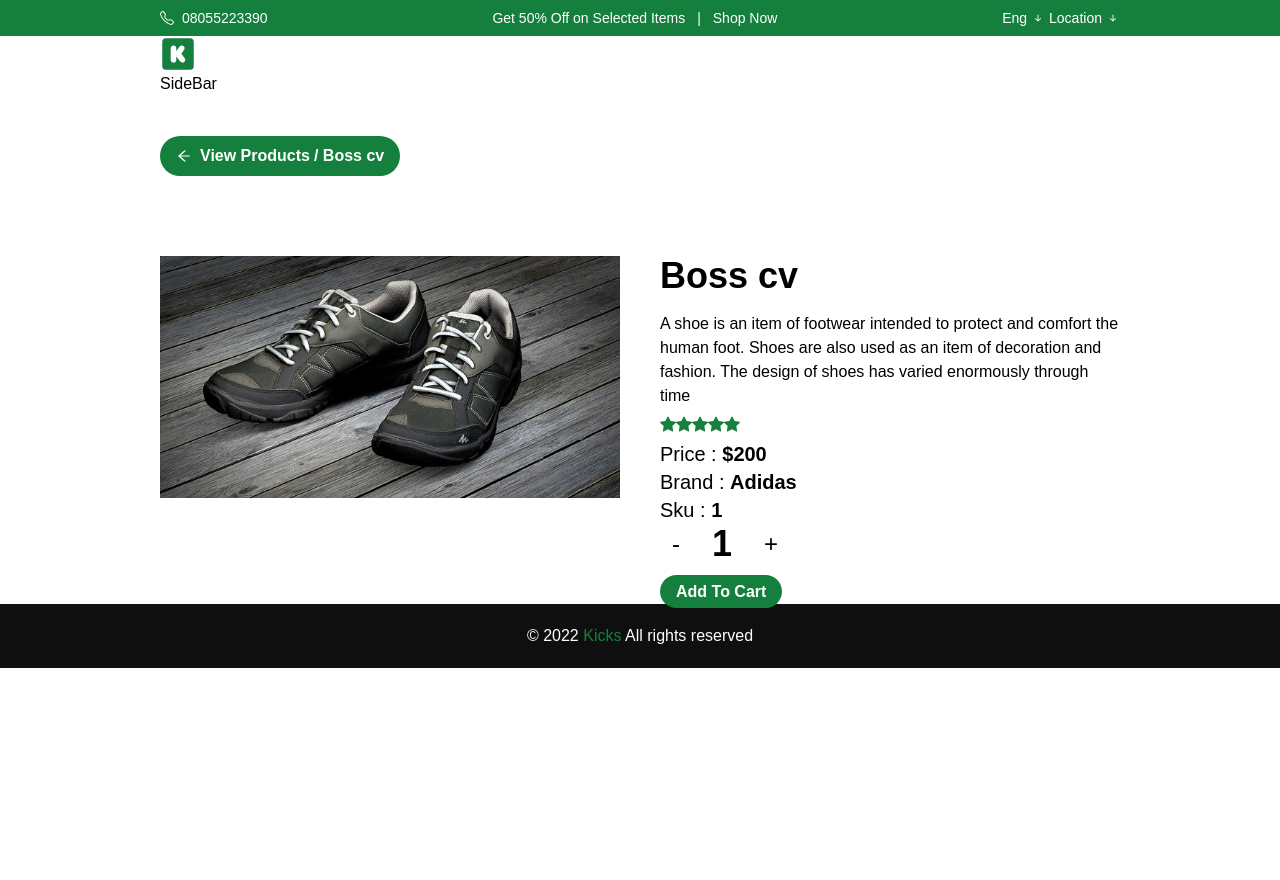
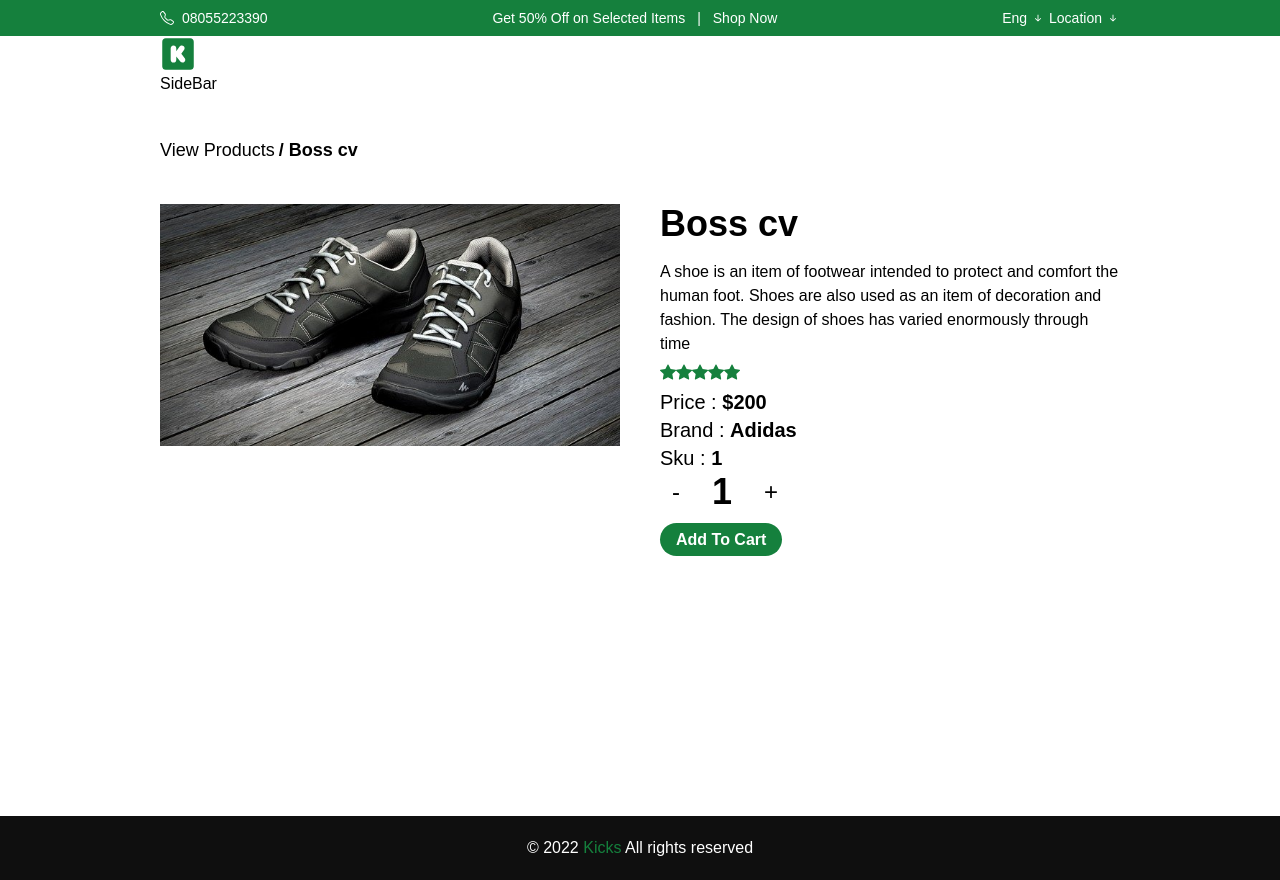
Before and after one commit to Osezei/productsDisplayPracice, a React (Create React App) app: page /products/1 in a window 1280 px wide. Before the commit the page ends 800 px from the top, so only its background shows below. Built offline with nearby package versions, Linux system fonts and the light colour scheme.

Commit message:
thankful

```diff
--- a/src/components/Product.js
+++ b/src/components/Product.js
@@ -5,7 +5,7 @@ import styled from "styled-components";
 
 const Product = () => {
   return (
-    <Main className="container ">
+    <Main className="container page">
       <div>
         <h2 className="text-2xl lg:text-3xl textbold text-white bg-green-700 font-bold text-center p-2">
           Features
--- a/src/components/ProductList.js
+++ b/src/components/ProductList.js
@@ -33,7 +33,7 @@ const ProductList = () => {
   //   });
   // }
   return (
-    <Main className="container py-10">
+    <Main className="container py-10 page">
       {/* <div className="text-3xl textbold mt-4 mb-4 text-center text-green-700 font-bold">
         <h2 className="">Products</h2>
       </div> */}
--- a/src/index.css
+++ b/src/index.css
@@ -34,5 +34,5 @@ body {
   }
 }
 .page {
-  /* height: 90vh; */
+  min-height: 90vh;
 }
--- a/src/pages/SingleProductPage.js
+++ b/src/pages/SingleProductPage.js
@@ -41,22 +41,19 @@ const SingleProductPage = function () {
       <Navigation />
       <SideBar />
       <section className="container page">
-        <div className="flex pt-10 pb-20">
-          <Link
-            to="/products"
-            className="flex bg-green-700 pt-2 pb-2 pr-4 pl-4 rounded-full items-center font-semibold text-white"
-          >
-            <span className="pr-2">
-              <AiOutlineArrowLeft />
-            </span>
-            View Products <span className="pl-1">/ {single.name}</span>
-          </Link>{" "}
+        <div className="flex py-10">
+          <p className="flex text-lg">
+            <Link to="/products" className="flex items-center font-medium pr-1">
+              View Products
+            </Link>{" "}
+            <span className="font-semibold"> / {single.name}</span>
+          </p>
         </div>
         {/* <h3>{single.name}</h3> */}
         {/* picture and info section */}
         <div className="grid grid-cols-2 gap-10">
           <div>
-            <img src={single.image} alt={single.name} />
+            <img src={single.image} alt={single.name} className="w-full" />
           </div>
           <div>
             <h3 className="font-semibold text-4xl pb-4">{single.name}</h3>
```
